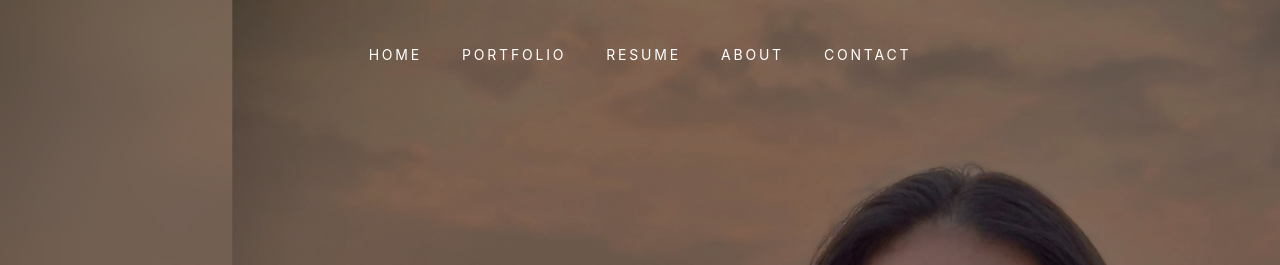
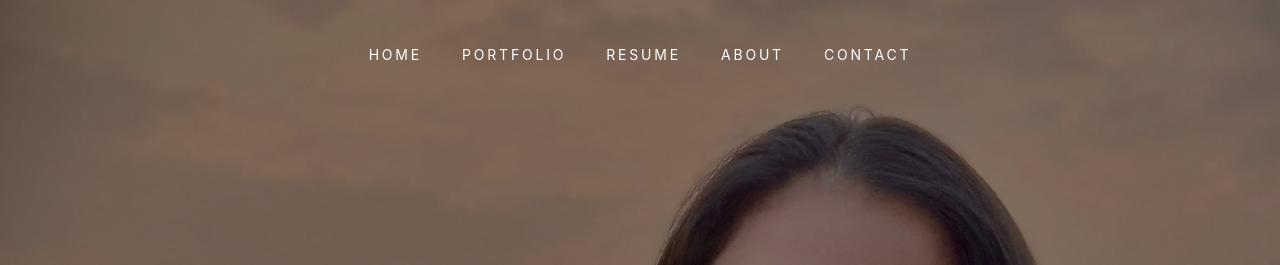
Before and after one commit to Maneeshapusuluri/PersonalWebsite, a plain HTML site: page index.html in a window 1280 px wide. Shown: the top 265 px of the page. Drawn offline with nearby package versions, Linux system fonts and the light colour scheme; files whose address does not match are found by name.

Commit message:
Update index.html

```diff
--- a/index.html
+++ b/index.html
@@ -42,7 +42,7 @@
 		</div>
 	</nav>
 
-	<section class="site-hero" style="background-image: url(images/photo-output.JPEG);" id="section-home" data-stellar-background-ratio="0.5">
+	<section class="site-hero" style="background-image: url(images/HADRE4455.jpg);" id="section-home" data-stellar-background-ratio="0.5">
 		<div class="container">
 			<div class="row intro-text align-items-center justify-content-center">
 				<div class="col-md-10 text-center pt-5">
```
